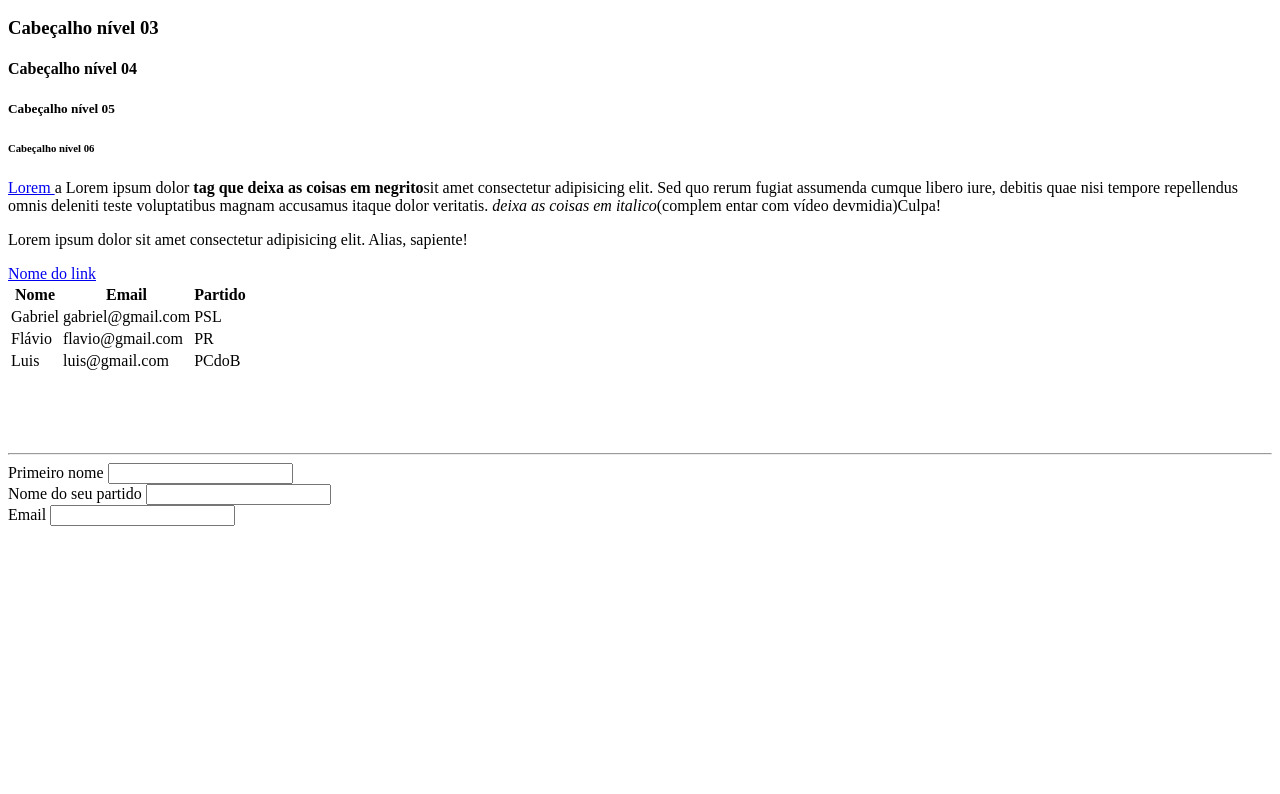
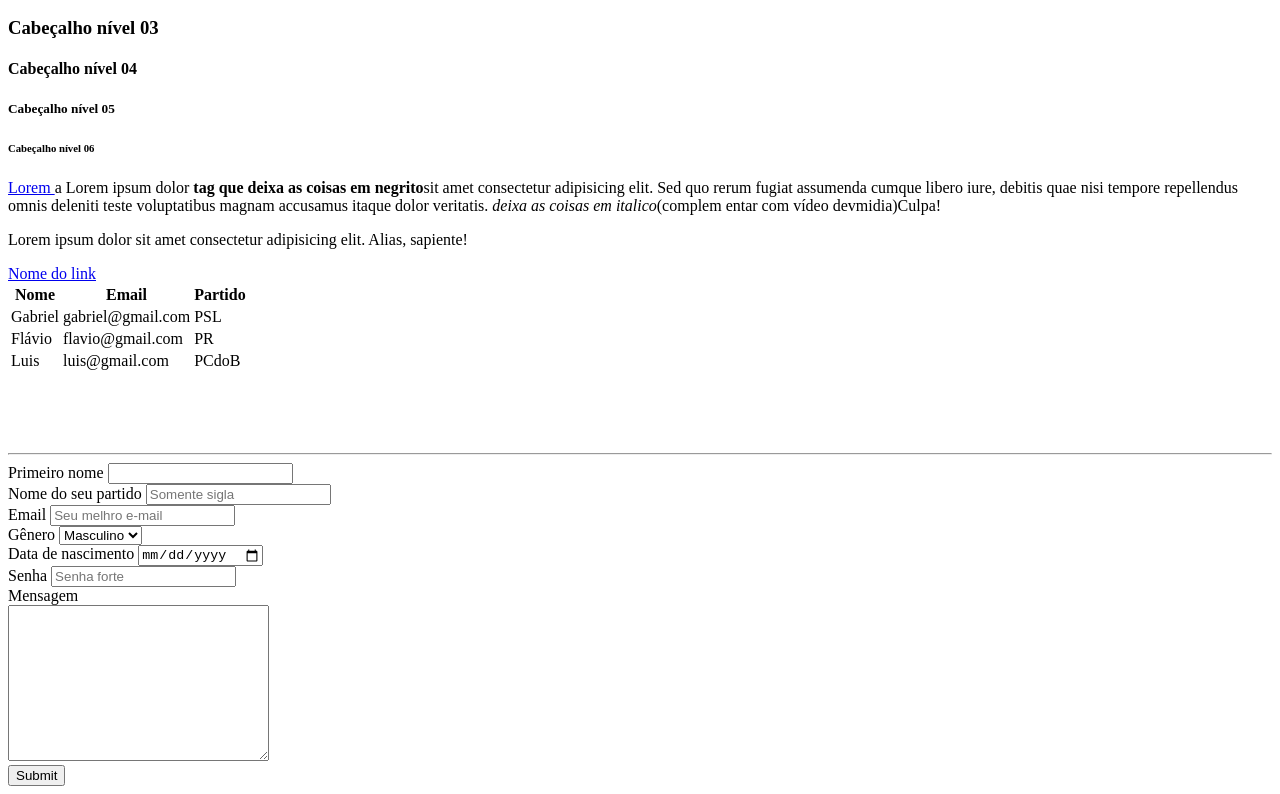
Before and after one commit to GabrielGalucio/intensive_web_dev, a plain HTML site: page intensivo_html_5/index.html in a window 1280 px wide. Shown: the part 168-962 px from the top of the page. Before the commit the page ends 800 px from the top, so only its background shows below. Drawn offline with Linux system fonts and the light colour scheme.

Commit message:
Modificações no arquivo de intensivo HTML

```diff
--- a/intensivo_html_5/index.html
+++ b/intensivo_html_5/index.html
@@ -57,7 +57,6 @@
                 </tr>
             </tbody>
         </table>
-
         <br>
         <br>
         <br>
@@ -71,15 +70,35 @@
             </div>
             <div>
                 <label>Nome do seu partido</label>
-                <input type="text">
+                <input type="text" placeholder="Somente sigla">
             </div>
             <div>
                 <label>Email</label>
-                <input type="email">
+                <input type="email" placeholder="Seu melhro e-mail">
             </div>
+            <div>
+                <label>Gênero</label>
+                <select name="" id="">
+                    <option value="masculino">Masculino</option>
+                    <option value="feminino">Feminino</option>
+                </select>
+            </div>
+            <div>
+                <label>Data de nascimento</label>
+                <input type="date">
+            </div>
+            <div>
+                <label>Senha</label>
+                <input type="password" placeholder="Senha forte">
+            </div>
+            <div>
+                <label>Mensagem</label><br>
+                <textarea name="mensagem" id="" cols="30" rows="10"></textarea>
+            </div>
+            <input type="submit">
         </form>
 
-        <!-- Parando vídeo em 24:40min -->
+        <!-- Parando vídeo em 28:16min -->
 
     </body>
 </html>
```
